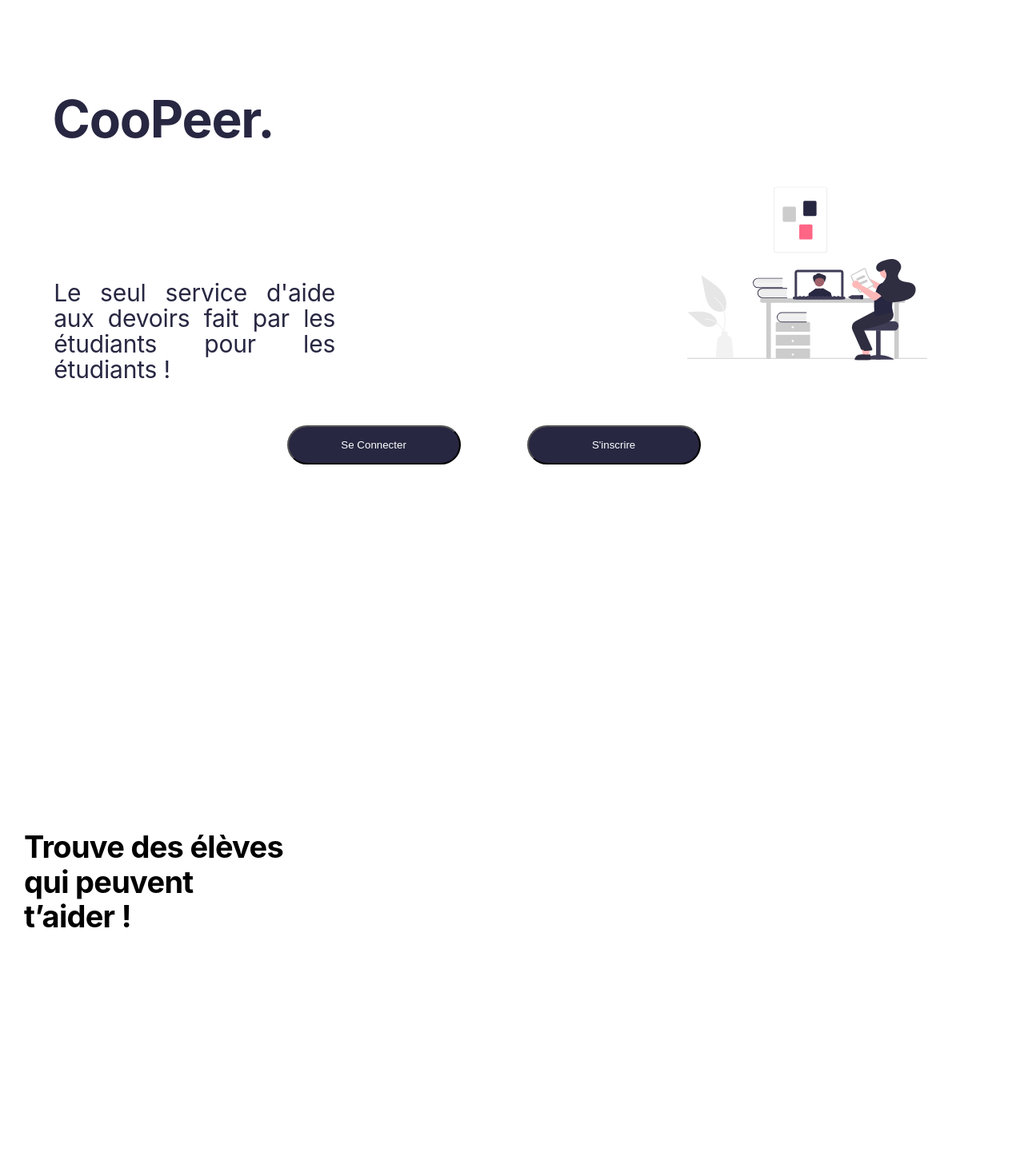
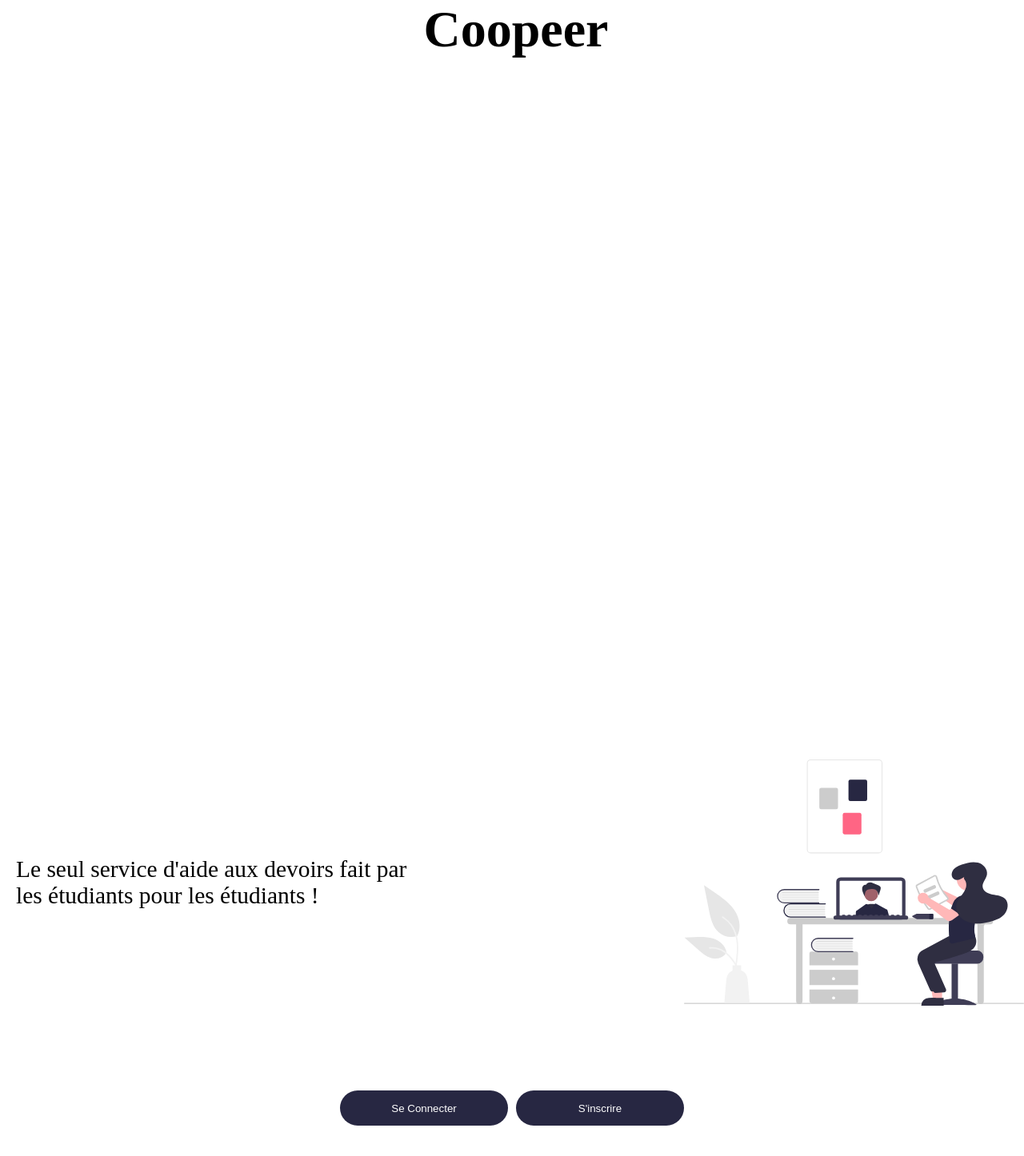
Before and after one commit to hugo-ravailhe/les_developpers_couches, a Vue app in the folder lesdeveloppescouches/: page / in a window 1280 px wide. Shown: the top 1446 px of the page at 80% size. Before the commit the page ends 1169 px from the top, so only its background shows below. Built offline with nearby package versions, Linux system fonts and the light colour scheme.

Commit message:
+ flexboxes for homepage and header

```diff
--- a/lesdeveloppescouches/src/App.vue
+++ b/lesdeveloppescouches/src/App.vue
@@ -16,6 +16,12 @@ export default {
 </script>
 
 <style>
+
+* {
+  margin: 0;
+  padding: 0;
+}
+
 #app {
   -webkit-font-smoothing: antialiased;
   -moz-osx-font-smoothing: grayscale;
--- a/lesdeveloppescouches/src/components/base-header.vue
+++ b/lesdeveloppescouches/src/components/base-header.vue
@@ -1,6 +1,6 @@
 <template>
-    <div>
-
+    <div id="header-container">
+        <h1 id="header-title">Coopeer</h1>
     </div>
 </template>
 
@@ -10,55 +10,22 @@ export default {
 </script>
 
 <style scoped>
-.title {
-position: absolute;
-width: 276px;
-height: 44px;
-left: 35px;
-top: 68px;
+#header-container {
+  width: 100%;
+  height: 90px;
 
-font-family: 'Inter';
-font-style: normal;
-font-weight: 700;
-font-size: 54px;
-line-height: 115%;
-/* identical to box height, or 44px */
-letter-spacing: -0.019em;
-
-color: #272742;
+  display: flex;
+  flex-direction: row;
+  justify-content: flex-start;
+  align-items: center;
 }
 
-.title-container {
-position: absolute;
-width: 278px;
-height: 209px;
-left: 35px;
-top: 68px;
+#header-title {
+  font-size: 5vw;
+  margin-left: 10px;
 }
 
-.header-body {
-position: absolute;
-width: 278px;
-height: 48px;
-left: 35px;
-top: 229px;
-
-font-family: 'Inter';
-font-style: normal;
-font-weight: 400;
-font-size: 28px;
-line-height: 24px;
-/* or 171% */
-letter-spacing: -0.006em;
-
-color: #272742;
-}
-
-img {
-position: absolute;
-width: 140px;
-height: 146px;
-left: 503px;
-top: 68px;
+#header-title:hover {
+  cursor: pointer;
 }
 </style>
--- a/lesdeveloppescouches/src/components/homePage.vue
+++ b/lesdeveloppescouches/src/components/homePage.vue
@@ -1,136 +1,108 @@
 <template>
   <div>
-        <div class="heading-container">
-            <div>
-                <p class="title">
-                    CooPeer.
-                </p>
-            </div>
-            <div>
-                <img src="../assets/undraw_online_learning_re_qw08.svg"  class="logo" alt="Logo CooPeer">
-            </div>
-            <div>
-                <p class="description">
+    <base-header></base-header>
+    <div id="header-container">
+      <div id="header-middle">
+        <div id="description-container">
+          <p id="description">
             Le seul service d'aide aux devoirs fait par les étudiants pour les étudiants !
           </p>
         </div>
-            <div>
-                <button class="sign-in">Se Connecter</button>
-                <button class="sign-up">S'inscrire</button>
+        <img id="heading-img" src="../assets/undraw_online_learning_re_qw08.svg" class="logo" alt="Logo CooPeer">
       </div>
-        </div>
-        <div class="body-container">
-            <div>
-                <p class="body">
-                    Trouve des élèves qui peuvent t’aider !
-                </p>
+      <div id="button-container">
+        <button id="sign-in">Se Connecter</button>
+        <button id="sign-up">S'inscrire</button>
       </div>
     </div>
   </div>
 </template>
 
 <script>
-export default {
-  name: 'homePage',
+import {defineComponent} from "vue";
+import BaseHeader from "@/components/base-header";
+
+export default defineComponent({
+  name: "homePage",
   components: {
+    BaseHeader
   }
-}
+});
+
 </script>
 <style scoped>
-.heading-container {
-position: absolute;
-width: 17.375rem;
-height: 13.06rem;
-left: 2.1rem;
-top: 2rem;
+
+#header-container {
+  width: 100%;
+  height: 100vh;
+
+  display: flex;
+  flex-direction: column;
+  justify-content: flex-start;
+  align-content: flex-start;
 }
 
-.title {
-position: absolute;
-width: 17.25rem;
-height: 2.75rem;
-left: 2rem;
-top: 1rem;
+#header-middle {
+  width: 100%;
+  height: 60%;
 
-font-family: 'Inter';
-font-style: normal;
-font-weight: 700;
-font-size: 4rem;
-line-height: 115%;
-/* identical to box height, or 44px */
-letter-spacing: -0.019em;
+  margin-top: 5%;
 
-color: #272742;
+  display: flex;
+  flex-direction: row;
+  justify-content: space-between;
+  align-items: center;
 }
 
-.description {
-position: absolute;
-width: 22rem;
-height: 3rem;
-left: 2.1rem;
-top: 18rem;
-
-font-family: 'Inter';
-font-style: normal;
-text-align: justify;
-font-weight: 400;
-font-size: 1.875rem;
-line-height: 2rem;
-/* or 171% */
-letter-spacing: -0.006em;
-
-color: #272742;
-
+#heading-img {
+  height: 24vw;
 }
 
-.logo{
-position: absolute;
-width: 300px;
-height: 300px;
-left: 825px;
-top: 10rem;
+#description-container {
+  width: 40%;
+
+  display: flex;
+  flex-direction: row;
+  justify-content: center;
+  align-items: center;
 }
 
-.sign-in{
-position: absolute;
-width: 217px;
-height: 49px;
-left: 325px;
-top: 500px;
+#description {
+  font-size: 2.3vw;
+
+  padding-left: 20px;
+}
+
+
+#button-container {
+  width: 100%;
+
+  display: flex;
+  flex-direction: row;
+  justify-content: center;
+  align-items: center;
+}
+
+button {
+  margin-top: 20px;
+
+  width: 210px;
+  height: 44px;
+
   border-radius: 28px;
+
+  border: none;
+
   background-color: #272742;
+
   color: white;
 }
 
-.sign-up{
-position: absolute;
-width: 217px;
-height: 49px;
-left: 625px;
-top: 500px;
-border-radius: 28px;
-background-color: #272742;
-color: white;
-
+#sign-in {
+  margin-right: 5px;
 }
 
-
-.body{
-position: absolute;
-width: 331px;
-height: 47px;
-left: 30px;
-top: 1000px;
-
-font-family: 'Inter';
-font-style: normal;
-font-weight: 700;
-font-size: 38px;
-line-height: 115%;
-/* or 44px */
-letter-spacing: -0.019em;
-
-color: #000000;
+#sign-up {
+  margin-left: 5px;
 }
-
 </style>
```
Lines whose indentation alone changed are shown as unchanged.
